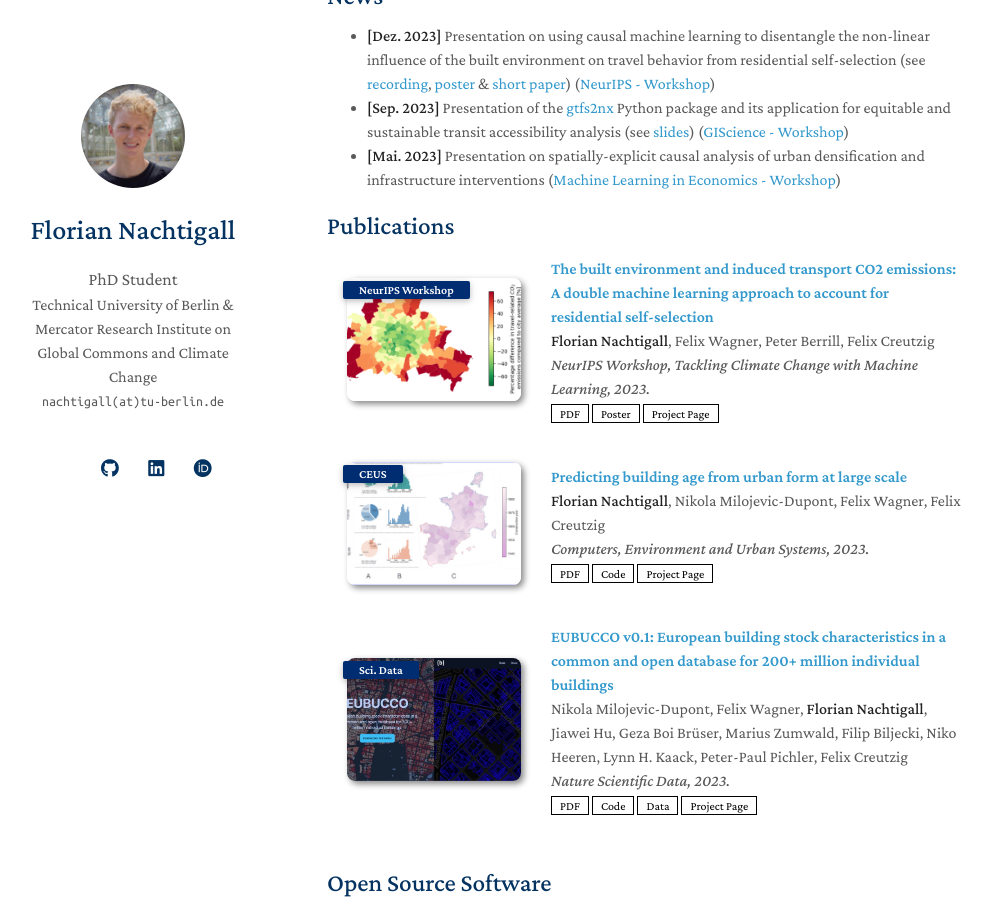
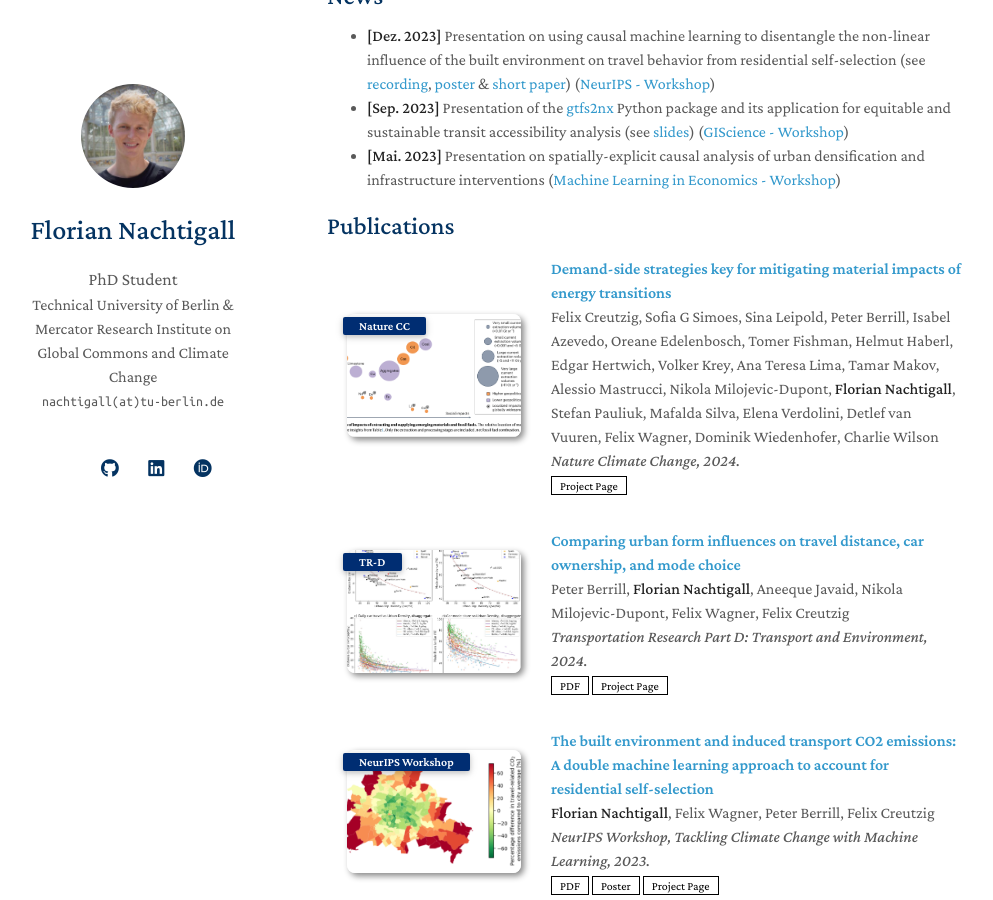
Before and after one commit to FlorianNachtigall/floriannachtigall.github.io, a Jekyll site: the page built from index.md, in a window 1280 px wide and 900 px high, scrolled down 359 px. Shown: the whole window, without its empty margins (143-1136 px from the left). Built offline with Jekyll 4.4.1, drawn with Linux system fonts in a browser that asks for light colours; nearby versions of some CDN libraries; a style sheet for code colours, icons or effects is not loaded; our own code applies the rules of GitHub Pages for plain Markdown files.

Commit message:
Add Berrill TR-D and Creutzig Nature CC publication

```diff
--- a/_data/publications.yml
+++ b/_data/publications.yml
@@ -1,4 +1,26 @@
 main:
+
+  - title: Demand-side strategies key for mitigating material impacts of energy transitions
+    authors: Felix Creutzig, Sofia G Simoes, Sina Leipold, Peter Berrill, Isabel Azevedo, Oreane Edelenbosch, Tomer Fishman, Helmut Haberl, Edgar Hertwich, Volker Krey, Ana Teresa Lima, Tamar Makov, Alessio Mastrucci, Nikola Milojevic-Dupont, <strong>Florian Nachtigall</strong>, Stefan Pauliuk, Mafalda Silva, Elena Verdolini, Detlef van Vuuren, Felix Wagner, Dominik Wiedenhofer, Charlie Wilson
+    conference_short: Nature CC
+    conference: Nature Climate Change, 2024.
+    # pdf: ~
+    page: https://www.nature.com/articles/s41558-024-02016-z
+    # code: ~
+    # bibtex: ~
+    image: ./assets/img/creutzig-2024-thumbnail.png
+    # notes: ~
+
+  - title: Comparing urban form influences on travel distance, car ownership, and mode choice
+    authors: Peter Berrill, <strong>Florian Nachtigall</strong>, Aneeque Javaid, Nikola Milojevic-Dupont, Felix Wagner, Felix Creutzig
+    conference_short: TR-D
+    conference: "Transportation Research Part D: Transport and Environment, 2024."
+    pdf: https://www.sciencedirect.com/science/article/pii/S1361920924000440/pdfft?md5=67936c45c02176d0a2aa150b764e3498&pid=1-s2.0-S1361920924000440-main.pdf
+    page: https://www.sciencedirect.com/science/article/pii/S1361920924000440
+    # code: ~
+    # bibtex: ~
+    image: ./assets/img/berrill-2024-thumbnail.jpg
+    # notes: ~
 
   - title: "The built environment and induced transport CO2 emissions: A double machine learning approach to account for residential self-selection"
     authors: <strong>Florian Nachtigall</strong>, Felix Wagner, Peter Berrill, Felix Creutzig
@@ -9,7 +31,7 @@ main:
     page: https://www.climatechange.ai/papers/neurips2023/57
     # code: ~
     # bibtex: ~
-    image: ./assets/img/be-tb-rss-thumbnail.png
+    image: ./assets/img/nachtigall-2023-neurips-thumbnail.png
     # notes: ~
 
   - title: Predicting building age from urban form at large scale
@@ -20,7 +42,7 @@ main:
     page: https://www.sciencedirect.com/science/article/pii/S019897152300073X
     code: https://github.com/ai4up/ufo-prediction
     # bibtex: https://bib.yliu.me/MICCAI23.txt
-    image: ./assets/img/ceus-thumbnail.jpg
+    image: ./assets/img/nachtigall-2023-ceus-thumbnail.jpg
     # notes: ~
 
   - title: "EUBUCCO v0.1: European building stock characteristics in a common and open database for 200+ million individual buildings"
```
Also changed, not shown: assets/img/berrill-2024-thumbnail.jpg (added), assets/img/creutzig-2024-thumbnail.png (added), assets/img/nachtigall-2023-ceus-thumbnail.jpg (renamed from assets/img/ceus-thumbnail.jpg), assets/img/nachtigall-2023-neurips-thumbnail.png (renamed from assets/img/be-tb-rss-thumbnail.png).
